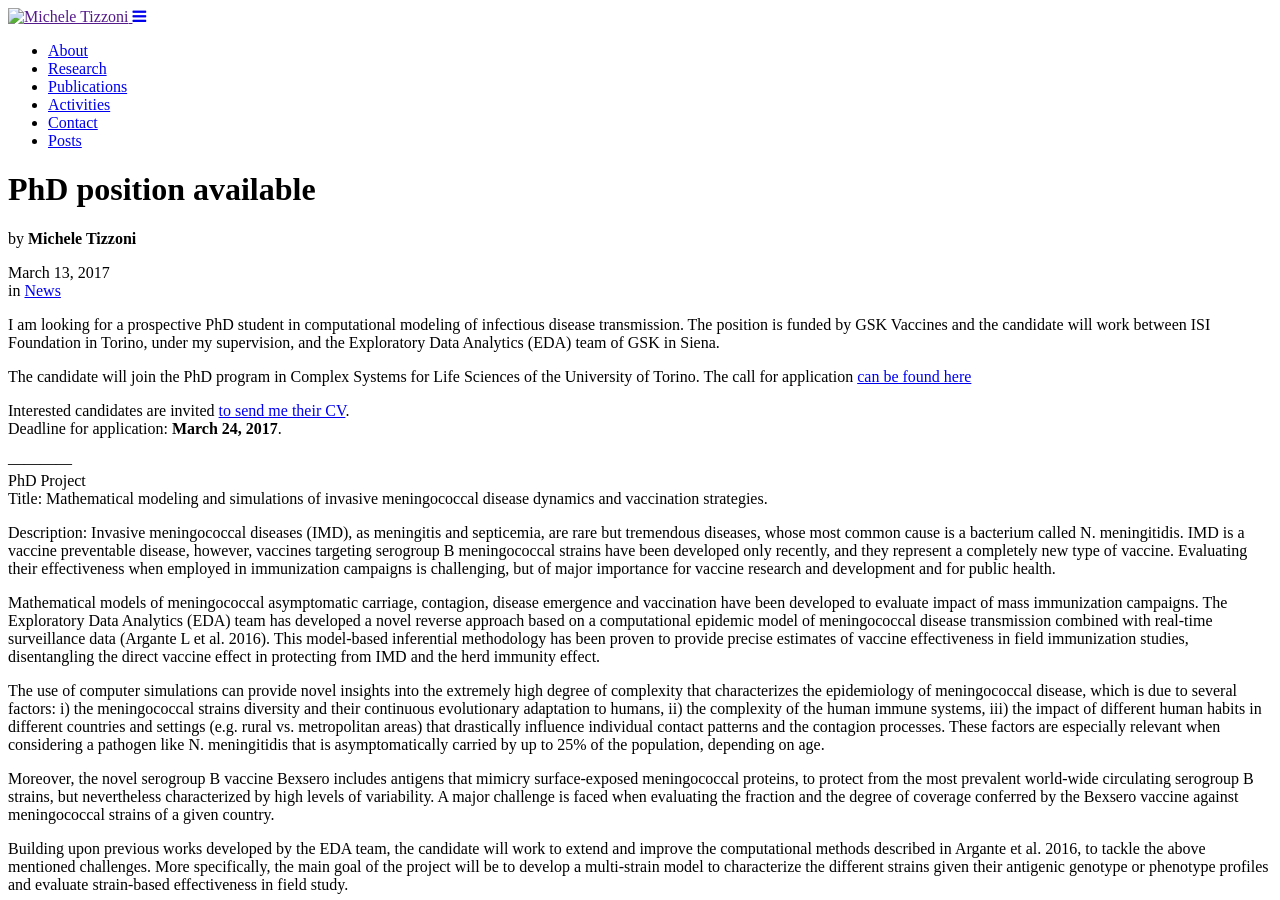
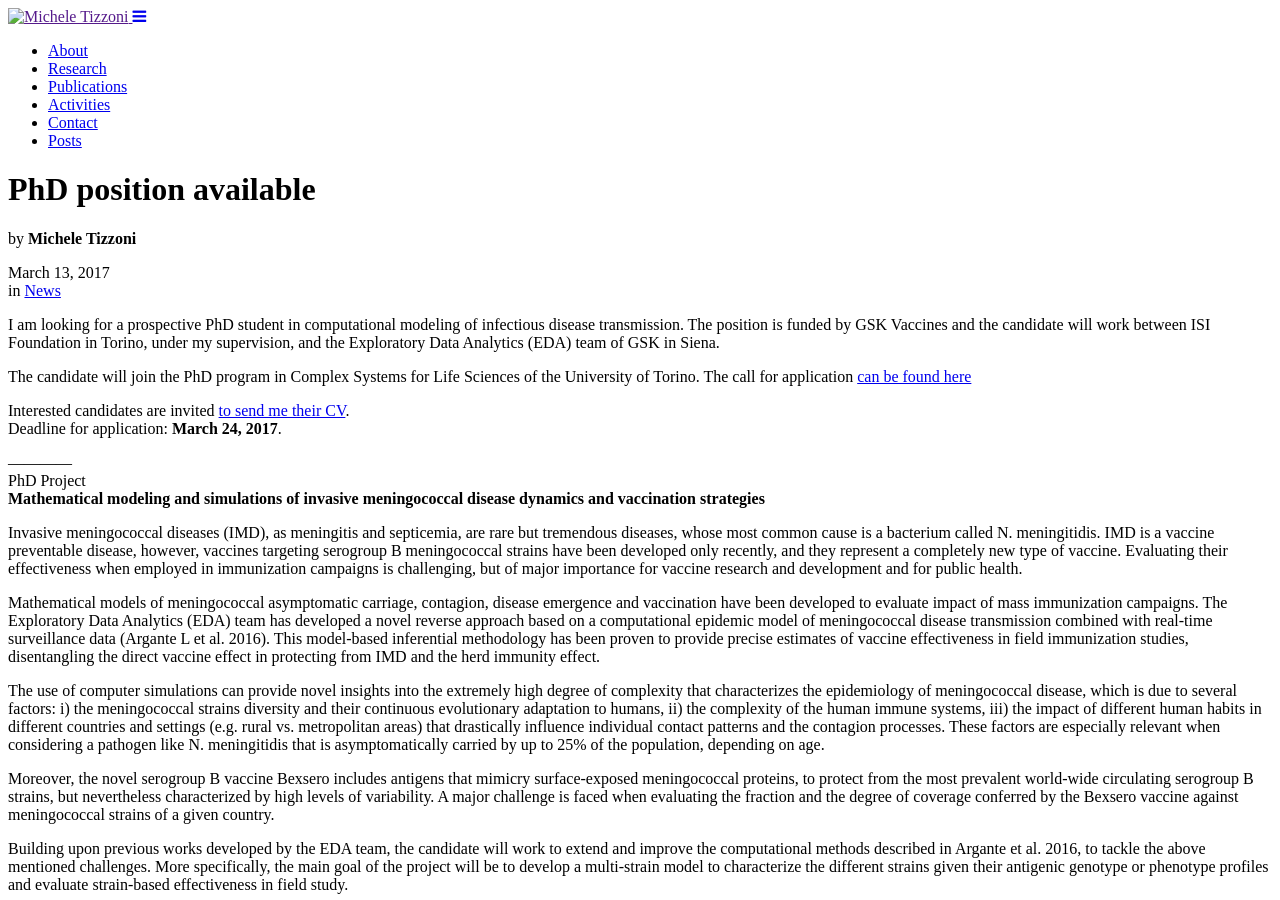
Before and after one commit to micheletizzoni/micheletizzoni.github.io, a Jekyll site: the page built from _posts/2017-03-13-phd-position.markdown, in a window 1280 px wide and 900 px high. Built offline with Jekyll 4.4.1, drawn with Linux system fonts in a browser that asks for light colours; nearby versions of some CDN libraries; a style sheet for code colours, icons or effects is not loaded.

Commit message:
Nice styles

```diff
--- a/_posts/2017-03-13-phd-position.markdown
+++ b/_posts/2017-03-13-phd-position.markdown
@@ -18,9 +18,9 @@ Deadline for application: <b>March 24, 2017</b>.
 
 ————<br>
 PhD Project<br>
-Title: Mathematical modeling and simulations of invasive meningococcal disease dynamics and vaccination strategies.<br>
+<b>Mathematical modeling and simulations of invasive meningococcal disease dynamics and vaccination strategies</b>
+<br>
 
-Description:
 Invasive meningococcal diseases (IMD), as meningitis and septicemia, are rare but tremendous diseases, whose most common cause is a bacterium called N. meningitidis.
 IMD is a vaccine preventable disease, however, vaccines targeting serogroup B meningococcal strains have been developed only recently, and they represent a completely new type of vaccine. Evaluating their effectiveness when employed in immunization campaigns is challenging, but of major importance for vaccine research and development and for public health.
 
```
